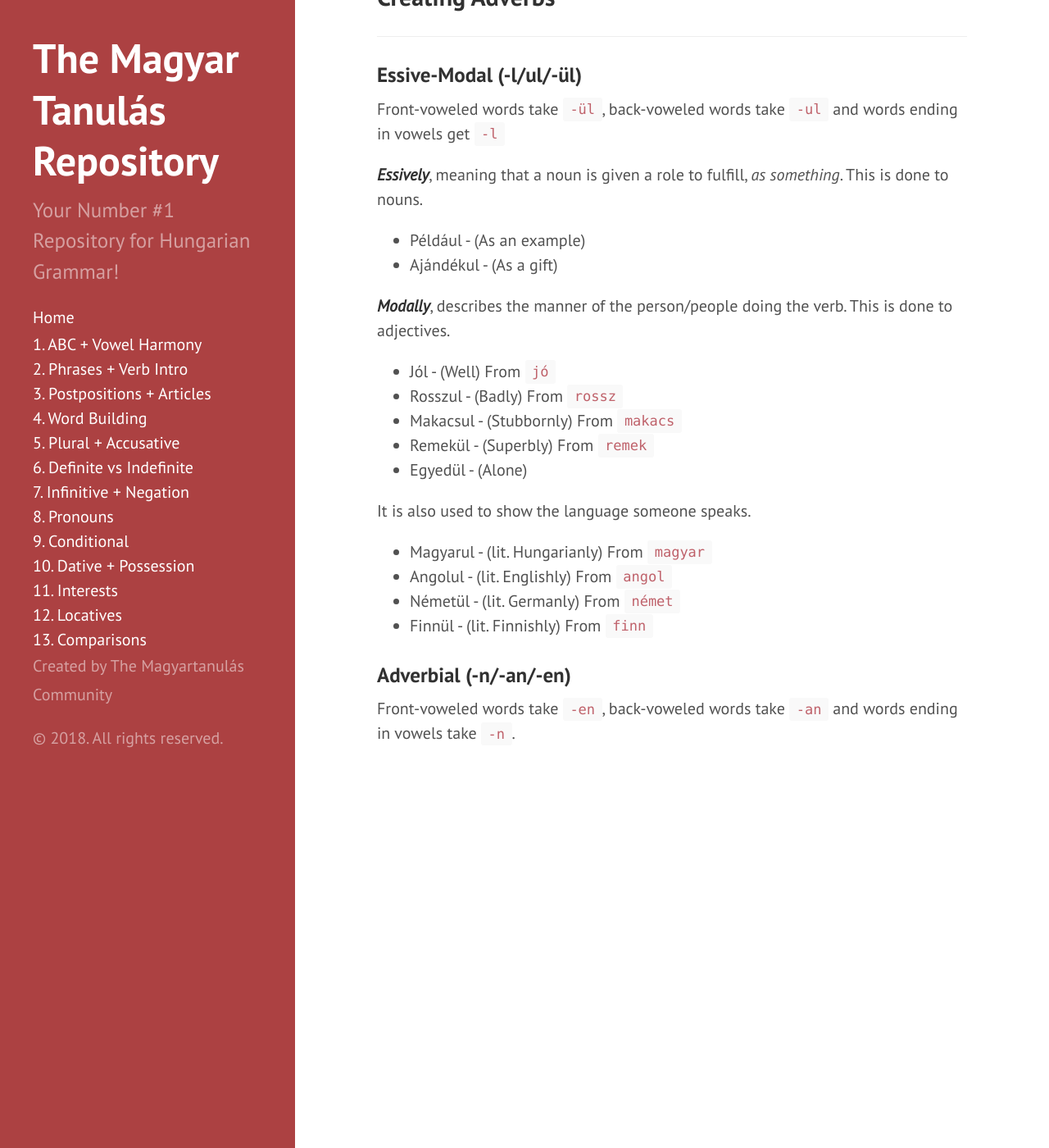
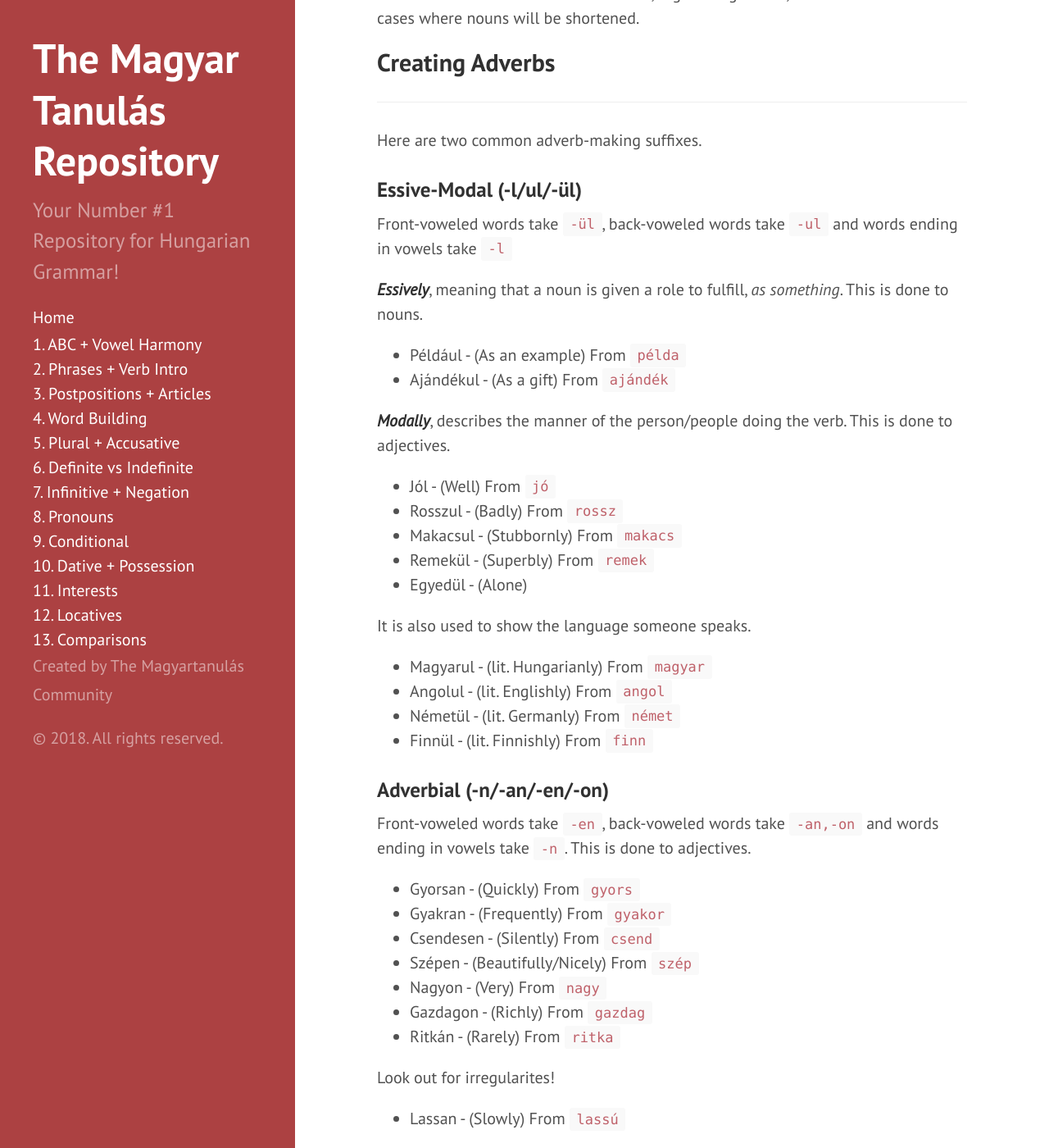
Before and after one commit to Magyartanulas/magyartanulas.github.io, a Jekyll site: the page built from word_building.md, in a window 1280 px wide and 1400 px high, scrolled down 300 px. Shown: the whole window at 82% size. Built offline with Jekyll 4.4.1, drawn with Linux system fonts in a browser that asks for light colours; Markdown is read by kramdown in place of the engine named in the settings; some of the changed text lies outside the part shown.

Commit message:
Update word_building.md

```diff
--- a/word_building.md
+++ b/word_building.md
@@ -5,17 +5,21 @@ title: Introduction to Word Building
 
 As you may have noticed already, Hungarian is an agglutinative language, it uses suffixes and prefixes to solve most of its problems. Part of this involves adding suffixes to words to create more words.
 
+Note that if a suffix is added to a vowel, it gets lengthened, and there are some cases where nouns will be shortened.
+
 ## Creating Adverbs
 ---
 
+Here are two common adverb-making suffixes.
+
 ### Essive-Modal (-l/ul/-ül)
 
-Front-voweled words take `-ül`, back-voweled words take `-ul` and words ending in vowels get `-l`
+Front-voweled words take `-ül`, back-voweled words take `-ul` and words ending in vowels take `-l`
 
 ***Essively***, meaning that a noun is given a role to fulfill, *as something*. This is done to nouns.
 
-* Például - (As an example)
-* Ajándékul - (As a gift)
+* Például - (As an example) From `példa`
+* Ajándékul - (As a gift) From `ajándék`
 
 ***Modally***, describes the manner of the person/people doing the verb. This is done to adjectives.
 
@@ -32,6 +36,18 @@ It is also used to show the language someone speaks.
 * Németül - (lit. Germanly) From `német`
 * Finnül - (lit. Finnishly) From `finn`
 
-### Adverbial (-n/-an/-en)
+### Adverbial (-n/-an/-en/-on)
 
-Front-voweled words take `-en`, back-voweled words take `-an` and words ending in vowels take `-n`.
+Front-voweled words take `-en`, back-voweled words take `-an,-on` and words ending in vowels take `-n`. This is done to adjectives.
+
+* Gyorsan - (Quickly) From `gyors`
+* Gyakran - (Frequently) From `gyakor`
+* Csendesen - (Silently) From `csend`
+* Szépen - (Beautifully/Nicely) From `szép`
+* Nagyon - (Very) From `nagy`
+* Gazdagon - (Richly) From `gazdag`
+* Ritkán - (Rarely) From `ritka`
+
+Look out for irregularites!
+
+* Lassan - (Slowly) From `lassú`
```
